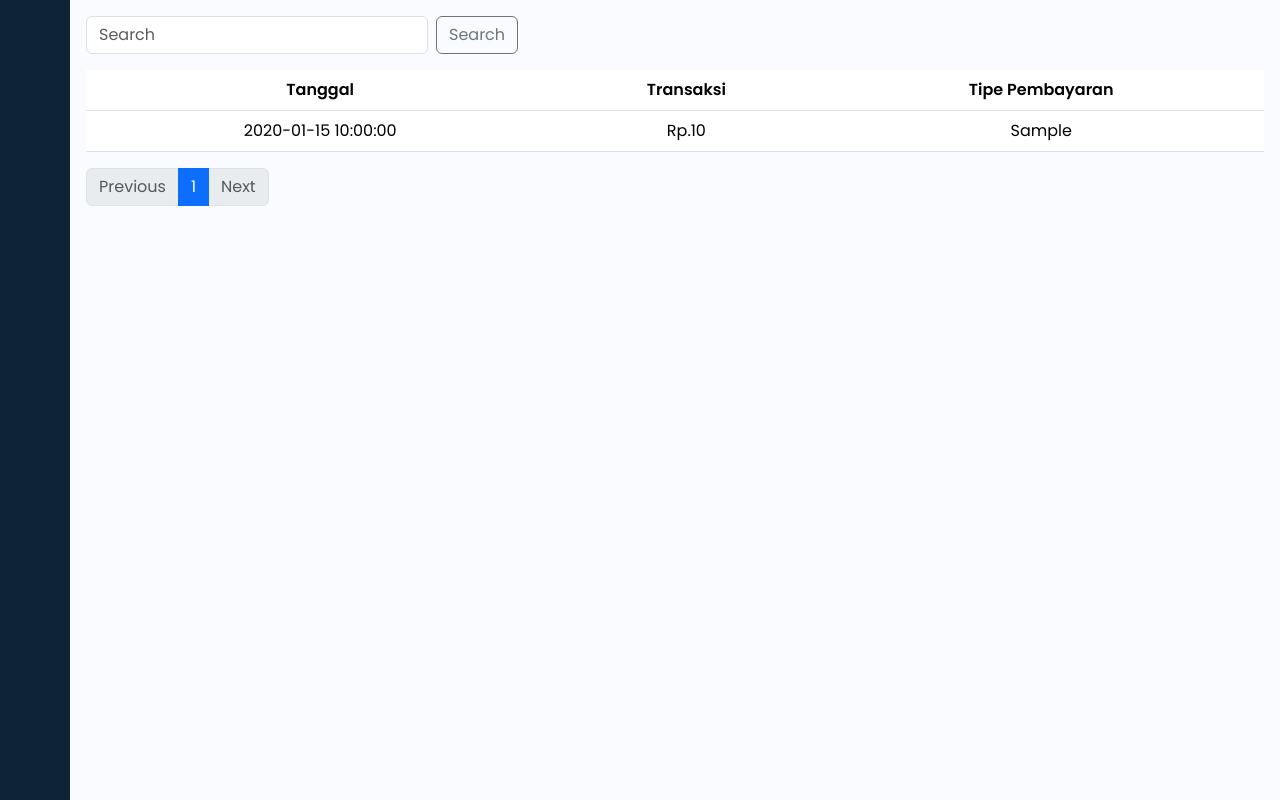
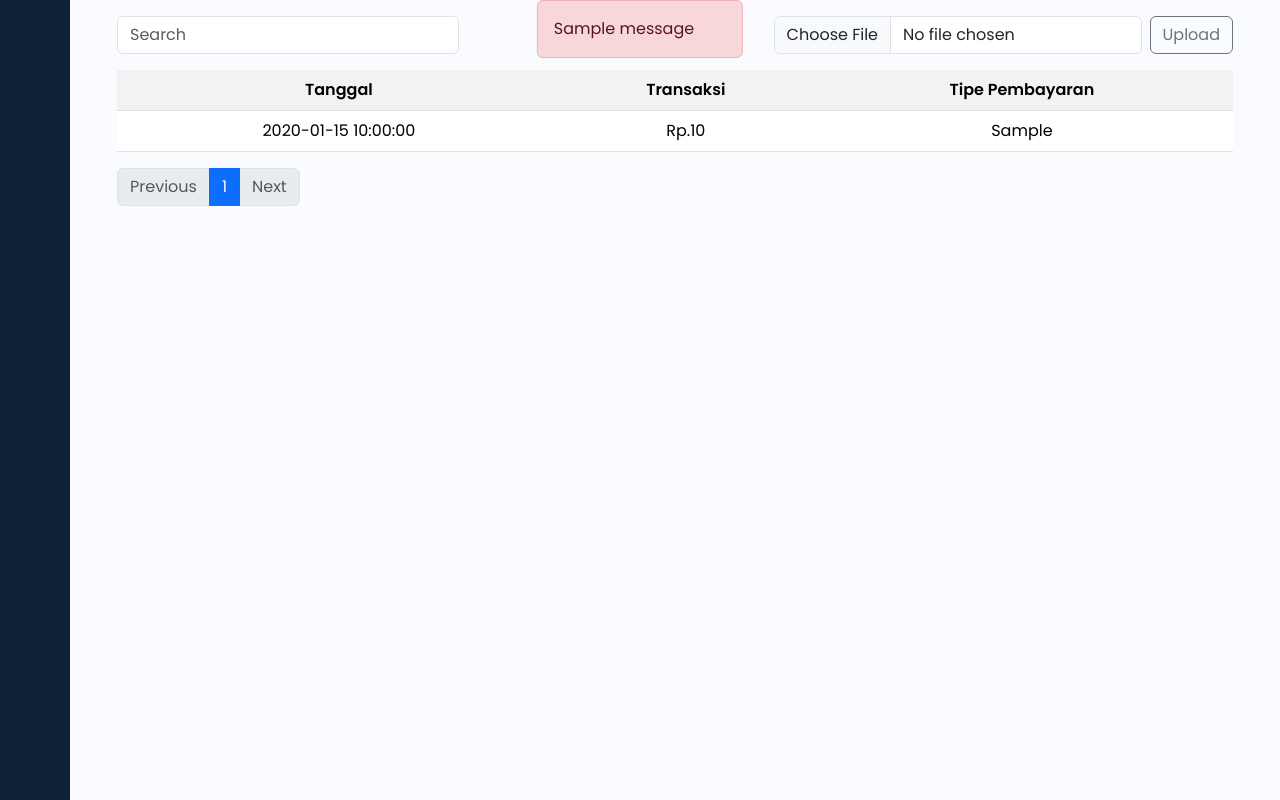
Before and after one commit to FadliAktsar/dashboard-in, a Flask app: template app/templates/upload/index.html in a window 1280 px wide. Run offline with Flask 3, Linux system fonts and the light colour scheme; the template is opened without the code that fills it: most values are stand-ins (such as "Sample title", 1, 10 or a date in 2020); one stand-in notice (Sample message) is shown; parts of the project's set-up code (start-up, migrations or seed data) failed here and were passed over; some libraries are stand-ins or nearby versions.

Commit message:
bootstrap u/ upload bar + tabel + pagination

```diff
--- a/app/templates/upload/index.html
+++ b/app/templates/upload/index.html
@@ -2,20 +2,38 @@
 {% block title %} Upload {% endblock %}
 {%block content%}
 
-<div class="content">
+<div class="container">
 
-  <!-- Search bar for show search specific data -->
-  <div class="input-group input-group-sm mb-3">
-    <div class="input-group-prepend">
-      <form method="POST" action="#" class="d-flex">
-        <input type="search" placeholder="Search" aria-label="Search" name="searched" class="form-control me-2">
-        <button class="btn btn-outline-secondary" type="submit">Search</button>
-      </form>
-    </div>
+  <!-- Notification -->
+  <div class="notification position-absolute top-0 start-50 translate-middle-x">
+    {% with messages = get_flashed_messages() %}
+      {% if messages %}
+      <div class="alert alert-danger alert-dismissible fade show" role="alert">
+          {{ messages[0] }}
+      </div>
+      {% endif %}
+    {% endwith %}
+  </div>
+
+  <div class="d-flex justify-content-between">
+    <!-- Search bar for show search specific data -->
+     <div class="d-grid gap-2 d-md-flex mb-3">
+          <form method="POST" action="#" class="d-flex">
+              <input type="search" placeholder="Search" aria-label="Search" name="searched" class="form-control me-2">
+          </form>
+        </div>
+
+      <!-- Upload form for import data to database -->
+      <div class="d-grid gap-2 d-md-flex mb-3">
+       <form id="uploadForm" class="d-flex flex-row" method="POST" action="/upload/upload_files" enctype="multipart/form-data">
+         <input type="file" class="form-control me-2" id="customFile" name="file"/>
+         <button id="upload" class="btn btn-outline-secondary" type="submit">Upload</button>
+       </form>
+      </div>
   </div>
 
   <!-- Table section for show transaction data -->
-  <table class="table">
+  <table class="table table-striped">
     <tr>
       <th>Tanggal</th>
       <th>Transaksi</th>
@@ -67,3 +85,8 @@
 </nav>
 </div>
 {%endblock%}
+
+{%block app_scripts%}
+<script src="https://cdnjs.cloudflare.com/ajax/libs/jquery/3.6.0/jquery.min.js"></script>
+<script type = "text/javascript"  src="{{ url_for('static', filename = 'js/upload.js') }}"></script>
+{%endblock%}
```
